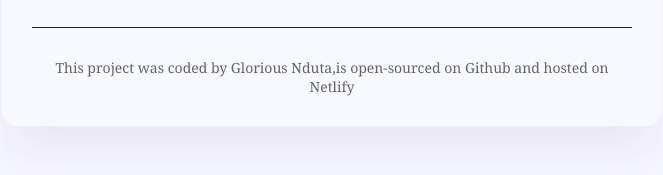
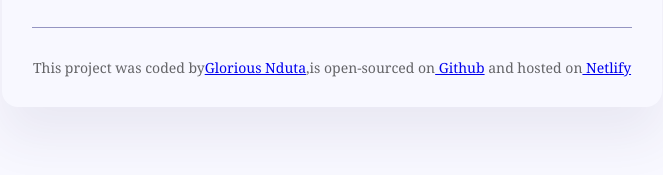
Before and after one commit to GloriousNduta/VANILLA-WEATHER-PROJECT, a plain HTML site: page index.html in a window 1280 px wide. Shown: the part 331-506 px from the top of the page, without its empty margins (308-971 px from the left). Drawn offline with Linux system fonts and the light colour scheme.

Commit message:
updated footer

```diff
--- a/index.html
+++ b/index.html
@@ -36,8 +36,17 @@
         </div>
       </main>
       <footer>
-        This project was coded by Glorious Nduta,is open-sourced on Github and
-        hosted on Netlify
+        This project was coded by<a
+          href="https://github.com/GloriousNduta"
+          target="_blank"
+          >Glorious Nduta</a
+        >,is open-sourced on<a
+          href="https://github.com/GloriousNduta/VANILLA-WEATHER-PROJECT"
+          target="_blank"
+        >
+          Github</a
+        >
+        and hosted on<a href="https://muiruri.netlify.app/"> Netlify</a>
       </footer>
     </body>
   </html>
--- a/src/style.css
+++ b/src/style.css
@@ -69,7 +69,7 @@ main {
   font-size: 28px;
 }
 footer {
-  border-top: 1px solid blue;
+  border-top: 1px solid rgb(149, 149, 194);
   padding: 30px 0 0 0;
   text-align: center;
   font-size: 14px;
```
